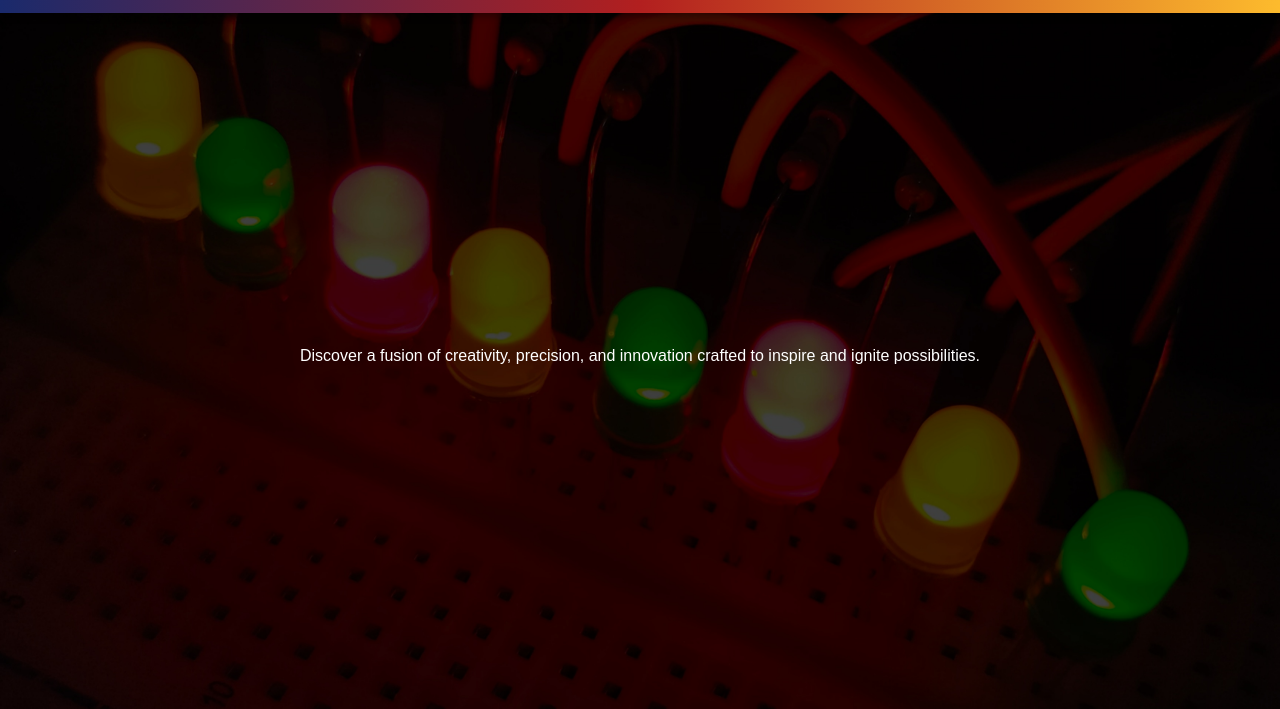
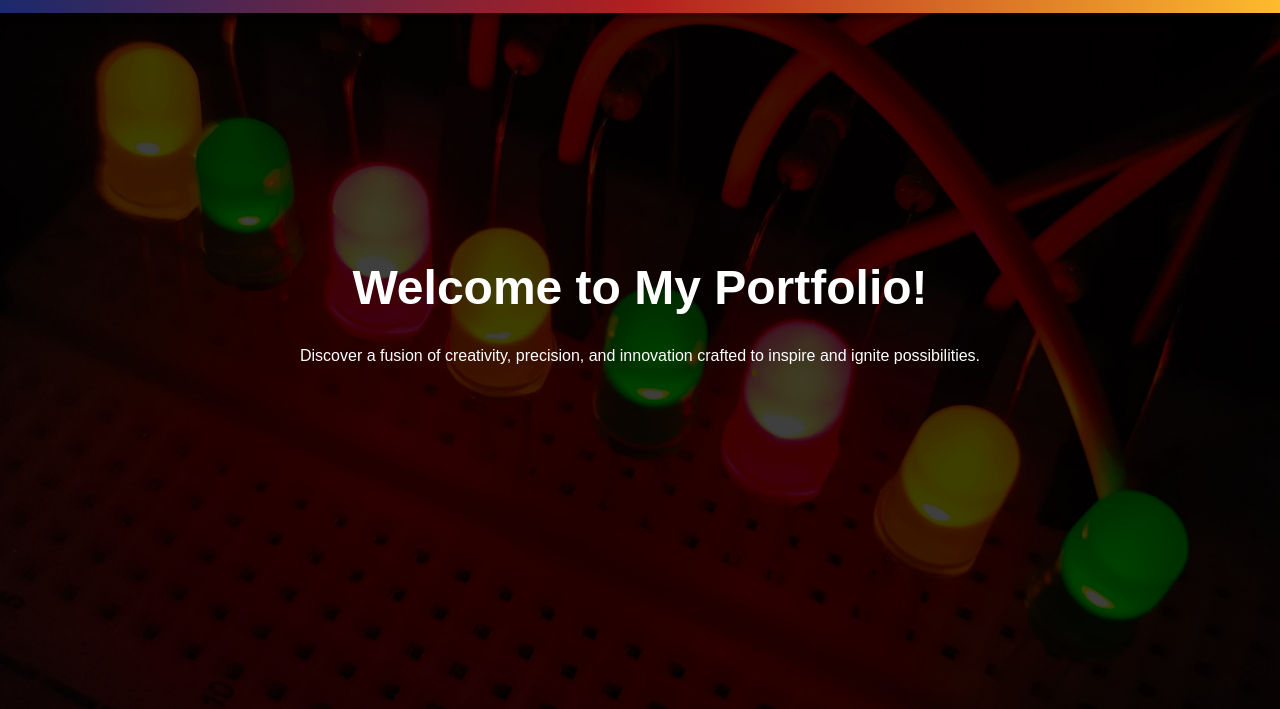
Before and after one commit to LettyAretta/Portfolio-LettyAretta, a plain HTML site: page index.html in a window 1280 px wide. Shown: the part 91-800 px from the top of the page. Drawn offline with Linux system fonts and the light colour scheme.

Commit message:
Update index.html

```diff
--- a/index.html
+++ b/index.html
@@ -106,9 +106,6 @@
             font-size: 3rem;
             margin-bottom: 1rem;
             color: white;
-	    background-clip: text;
-            -webkit-background-clip: text;
-            -webkit-text-fill-color: transparent;
             animation: slideIn 1s ease-out;
         }
 
```
